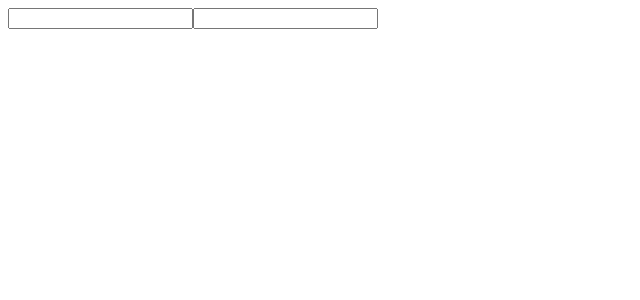
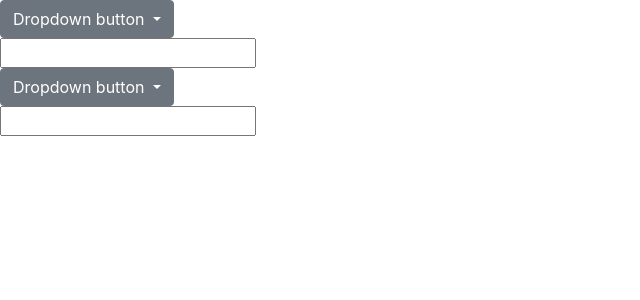
Before and after one commit to amoghardikar/coditas-search, an Angular app: page /header in a window 1280 px wide. Shown: the top 300 px of the page, without its empty margins (0-640 px from the left). Built offline with nearby package versions, Linux system fonts and the light colour scheme.

Commit message:
added boostrap and dropdown in header

```diff
--- a/angular.json
+++ b/angular.json
@@ -24,9 +24,14 @@
               "src/assets"
             ],
             "styles": [
-              "src/styles.css"
+              "src/styles.css",
+              "node_modules/bootstrap/dist/css/bootstrap.min.css"
             ],
-            "scripts": []
+            "scripts": [
+              "node_modules/jquery/dist/jquery.min.js",
+              "node_modules/popper.js/dist/umd/popper.min.js",
+              "node_modules/bootstrap/dist/js/bootstrap.min.js"
+            ]
           },
           "configurations": {
             "production": {
--- a/package.json
+++ b/package.json
@@ -19,6 +19,9 @@
     "@angular/platform-browser": "~10.0.5",
     "@angular/platform-browser-dynamic": "~10.0.5",
     "@angular/router": "~10.0.5",
+    "bootstrap": "^4.5.0",
+    "jquery": "^3.5.1",
+    "popper.js": "^1.16.1",
     "rxjs": "~6.5.5",
     "rxjs-compat": "^6.6.0",
     "tslib": "^2.0.0",
--- a/src/app/header/header.component.html
+++ b/src/app/header/header.component.html
@@ -1,2 +1,14 @@
-<input
+<div class="dropdown">
+    <button class="btn btn-secondary dropdown-toggle" type="button" id="dropdownMenuButton" data-toggle="dropdown" aria-haspopup="true" aria-expanded="false">
+      Dropdown button
+    </button>
+    <div class="dropdown-menu" aria-labelledby="dropdownMenuButton">
+      <a class="dropdown-item" href="#">Action</a>
+      <a class="dropdown-item" href="#">Another action</a>
+      <a class="dropdown-item" href="#">Something else here</a>
+    </div>
+  </div>
+  <div>
+    <input
     (keyup)="searchTerm$.next($event.target.value)">
+  </div>
```
Also changed, not shown: 1 other file (tests, documents, lock files or other folders).
